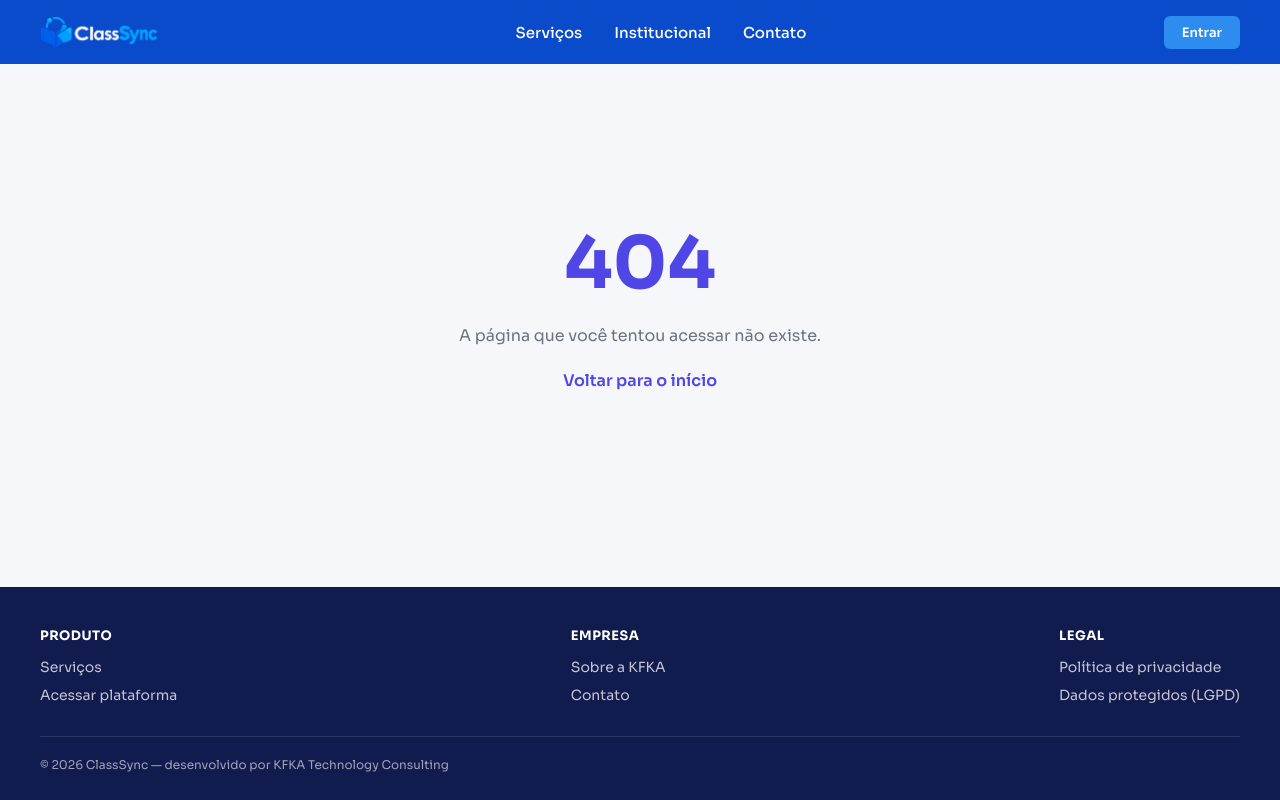
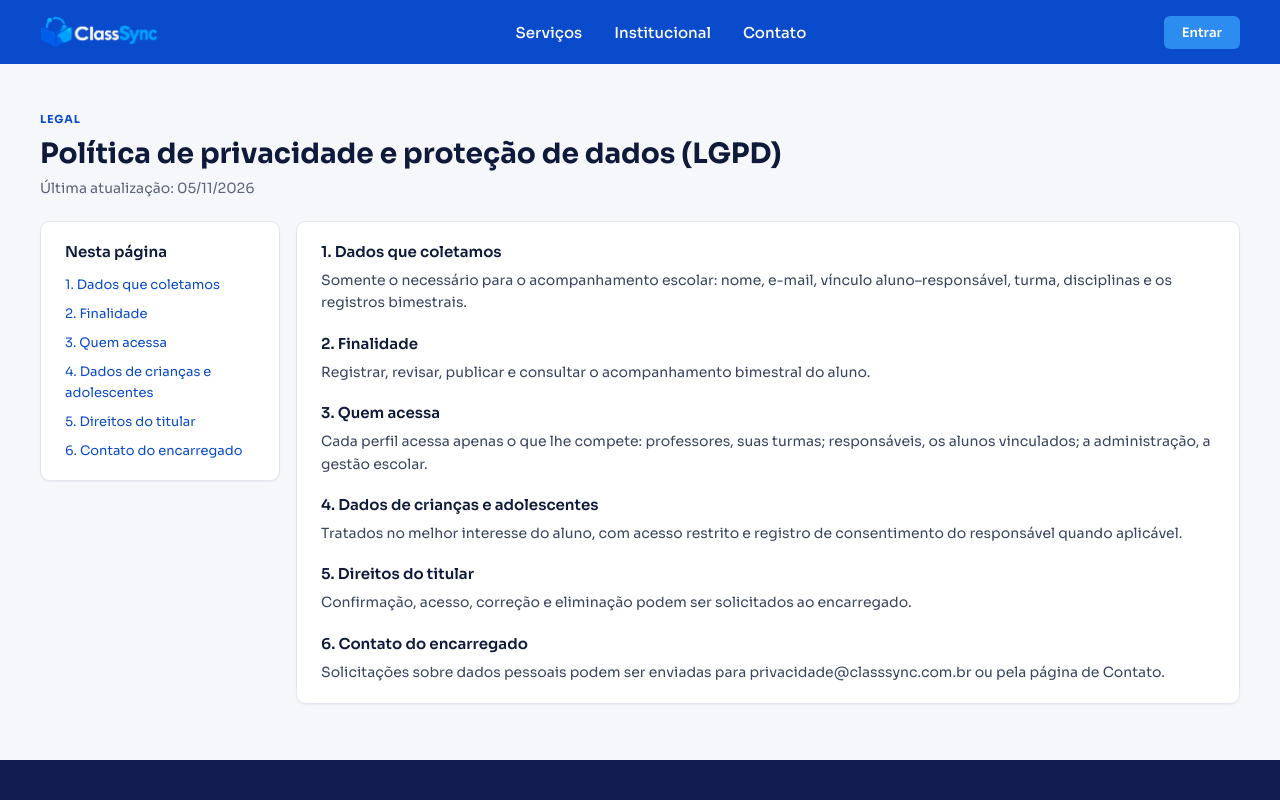
Before and after one commit to 2026-2-NADS2/Projeto17, a React (Vite) app in the folder src/Entrega 2/Frontend/: page /privacidade in a window 1280 px wide. Shown: the top 800 px of the page. Built offline with nearby package versions, Linux system fonts and the light colour scheme; no server answers.

Commit message:
feat: cria pagina de privacidade e lgpd e corrige rolagem entre paginas

```diff
--- a/src/Entrega 2/Frontend/src/App.jsx
+++ b/src/Entrega 2/Frontend/src/App.jsx
@@ -20,6 +20,7 @@ import RevisaoAdmin from './pages/RevisaoAdmin/RevisaoAdmin';
 import DetalheRevisao from './pages/DetalheRevisao/DetalheRevisao';
 import Servicos from './pages/Servicos/Servicos';
 import Institucional from './pages/Institucional/Institucional';
+import Privacidade from './pages/Privacidade/Privacidade';
 
 function App() {
   return (
@@ -29,6 +30,7 @@ function App() {
           <Route path="/" element={<Home />} />
           <Route path="/servicos" element={<Servicos />} />
           <Route path="/institucional" element={<Institucional />} />
+          <Route path="/privacidade" element={<Privacidade />} />
           <Route path="*" element={<NotFound />} />
         </Route>
 
--- a/src/Entrega 2/Frontend/src/components/LayoutPublico/LayoutPublico.jsx
+++ b/src/Entrega 2/Frontend/src/components/LayoutPublico/LayoutPublico.jsx
@@ -2,10 +2,12 @@ import { Outlet } from 'react-router-dom';
 import Navbar from '../Navbar/Navbar';
 import Footer from '../Footer/Footer';
 import './LayoutPublico.css';
+import RolarParaTopo from '../RolarParaTopo/RolarParaTopo';
 
 function LayoutPublico() {
   return (
     <div className="layout-publico">
+      <RolarParaTopo />
       <Navbar />
       <main>
         <Outlet />
--- /dev/null
+++ b/src/Entrega 2/Frontend/src/components/RolarParaTopo/RolarParaTopo.jsx
@@ -0,0 +1,22 @@
+import { useEffect } from 'react';
+import { useLocation } from 'react-router-dom';
+
+// A cada troca de página: volta ao topo, ou rola até a seção do #âncora (ex.: /privacidade#direitos)
+function RolarParaTopo() {
+  const { pathname, hash } = useLocation();
+
+  useEffect(() => {
+    if (hash) {
+      const alvo = document.getElementById(hash.slice(1));
+      if (alvo) {
+        alvo.scrollIntoView({ behavior: 'smooth' });
+        return;
+      }
+    }
+    window.scrollTo(0, 0);
+  }, [pathname, hash]);
+
+  return null; // não desenha nada na tela
+}
+
+export default RolarParaTopo;
--- /dev/null
+++ b/src/Entrega 2/Frontend/src/pages/Privacidade/Privacidade.css
@@ -0,0 +1,58 @@
+.privacidade {
+    display: grid;
+    grid-template-columns: 240px minmax(0, 1fr);
+    gap: 16px;
+    align-items: start;
+    padding: 0 40px 56px;
+  }
+  @media (max-width: 900px) {
+    .privacidade { grid-template-columns: 1fr; }
+  }
+
+  /* ----- Índice ----- */
+  .privacidade-indice {
+    position: sticky; /* acompanha a rolagem da página */
+    top: 24px;
+  }
+
+  .privacidade-indice h2 {
+    margin-bottom: 12px;
+    font-size: 15px;
+    font-weight: 600;
+  }
+
+  .privacidade-indice ul {
+    display: flex;
+    flex-direction: column;
+    gap: 8px;
+    list-style: none;
+  }
+
+  .privacidade-indice a {
+    color: var(--cor-azul-600);
+    font-size: 13px;
+  }
+  .privacidade-indice a:hover { text-decoration: underline; }
+
+  /* ----- Conteúdo ----- */
+  .privacidade-conteudo {
+    display: flex;
+    flex-direction: column;
+    gap: 20px;
+  }
+
+  .privacidade-conteudo section {
+    scroll-margin-top: 24px; /* não encosta no topo ao rolar até a seção */
+  }
+
+  .privacidade-conteudo h2 {
+    margin-bottom: 8px;
+    font-size: 15px;
+    font-weight: 600;
+  }
+
+  .privacidade-conteudo p {
+    font-size: 14px;
+    line-height: 1.6;
+    color: var(--cor-neutro-700);
+  }
--- /dev/null
+++ b/src/Entrega 2/Frontend/src/pages/Privacidade/Privacidade.jsx
@@ -0,0 +1,76 @@
+import CabecalhoPagina from '../../components/CabecalhoPagina/CabecalhoPagina';
+import './Privacidade.css';
+
+const SECOES = [
+  {
+    id: 'dados',
+    titulo: '1. Dados que coletamos',
+    texto:
+      'Somente o necessário para o acompanhamento escolar: nome, e-mail, vínculo aluno–responsável, turma, disciplinas e os registros bimestrais.',
+  },
+  {
+    id: 'finalidade',
+    titulo: '2. Finalidade',
+    texto: 'Registrar, revisar, publicar e consultar o acompanhamento bimestral do aluno.',
+  },
+  {
+    id: 'acesso',
+    titulo: '3. Quem acessa',
+    texto:
+      'Cada perfil acessa apenas o que lhe compete: professores, suas turmas; responsáveis, os alunos vinculados; a administração, a gestão escolar.',
+  },
+  {
+    id: 'criancas',
+    titulo: '4. Dados de crianças e adolescentes',
+    texto:
+      'Tratados no melhor interesse do aluno, com acesso restrito e registro de consentimento do responsável quando aplicável.',
+  },
+  {
+    id: 'direitos',
+    titulo: '5. Direitos do titular',
+    texto: 'Confirmação, acesso, correção e eliminação podem ser solicitados ao encarregado.',
+  },
+  {
+    id: 'encarregado',
+    titulo: '6. Contato do encarregado',
+    texto:
+      'Solicitações sobre dados pessoais podem ser enviadas para privacidade@classsync.com.br ou pela página de Contato.',
+  },
+];
+
+function Privacidade() {
+  return (
+    <>
+      <CabecalhoPagina
+        variante="claro"
+        rotulo="Legal"
+        titulo="Política de privacidade e proteção de dados (LGPD)"
+        subtitulo="Última atualização: 05/11/2026"
+      />
+
+      <div className="privacidade">
+        <nav className="card privacidade-indice" aria-label="Seções desta página">
+          <h2>Nesta página</h2>
+          <ul>
+            {SECOES.map((secao) => (
+              <li key={secao.id}>
+                <a href={`#${secao.id}`}>{secao.titulo}</a>
+              </li>
+            ))}
+          </ul>
+        </nav>
+
+        <article className="card privacidade-conteudo">
+          {SECOES.map((secao) => (
+            <section key={secao.id} id={secao.id}>
+              <h2>{secao.titulo}</h2>
+              <p>{secao.texto}</p>
+            </section>
+          ))}
+        </article>
+      </div>
+    </>
+  );
+}
+
+export default Privacidade;
```
